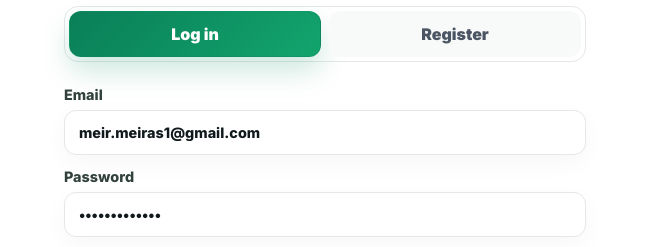
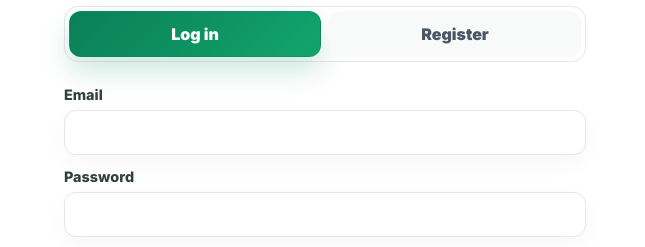
Before and after one commit to altioradigitalsolutions-source/JobVisto, a plain HTML site: page website/app.html in a window 1280 px wide. Shown: the part 523-770 px from the top of the page, 0-645 px from the left. Drawn offline with nearby package versions, Linux system fonts and the light colour scheme; a script that the page names is missing.

Commit message:
Clear hardcoded demo email and password from login form

```diff
--- a/website/app.html
+++ b/website/app.html
@@ -49,11 +49,11 @@
         <form id="authForm" class="auth-form">
           <label>
             Email
-            <input type="email" name="email" value="meir.meiras1@gmail.com" required>
+            <input type="email" name="email" required>
           </label>
           <label>
             <span data-i18n="password">Password</span>
-            <input type="password" name="password" value="JobVisto2026!" required>
+            <input type="password" name="password" required>
           </label>
           <label>
             <span data-i18n="accountCountry">Account country</span>
```
